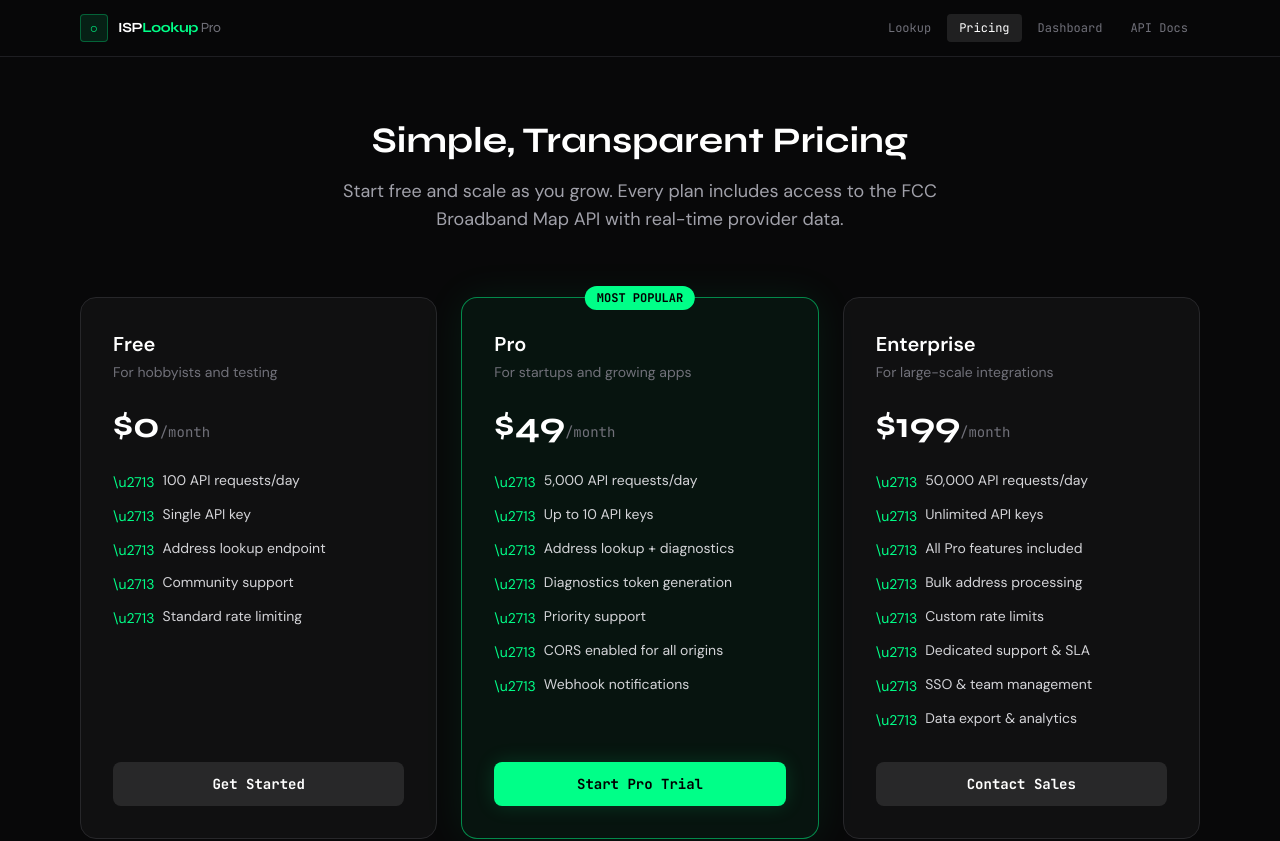
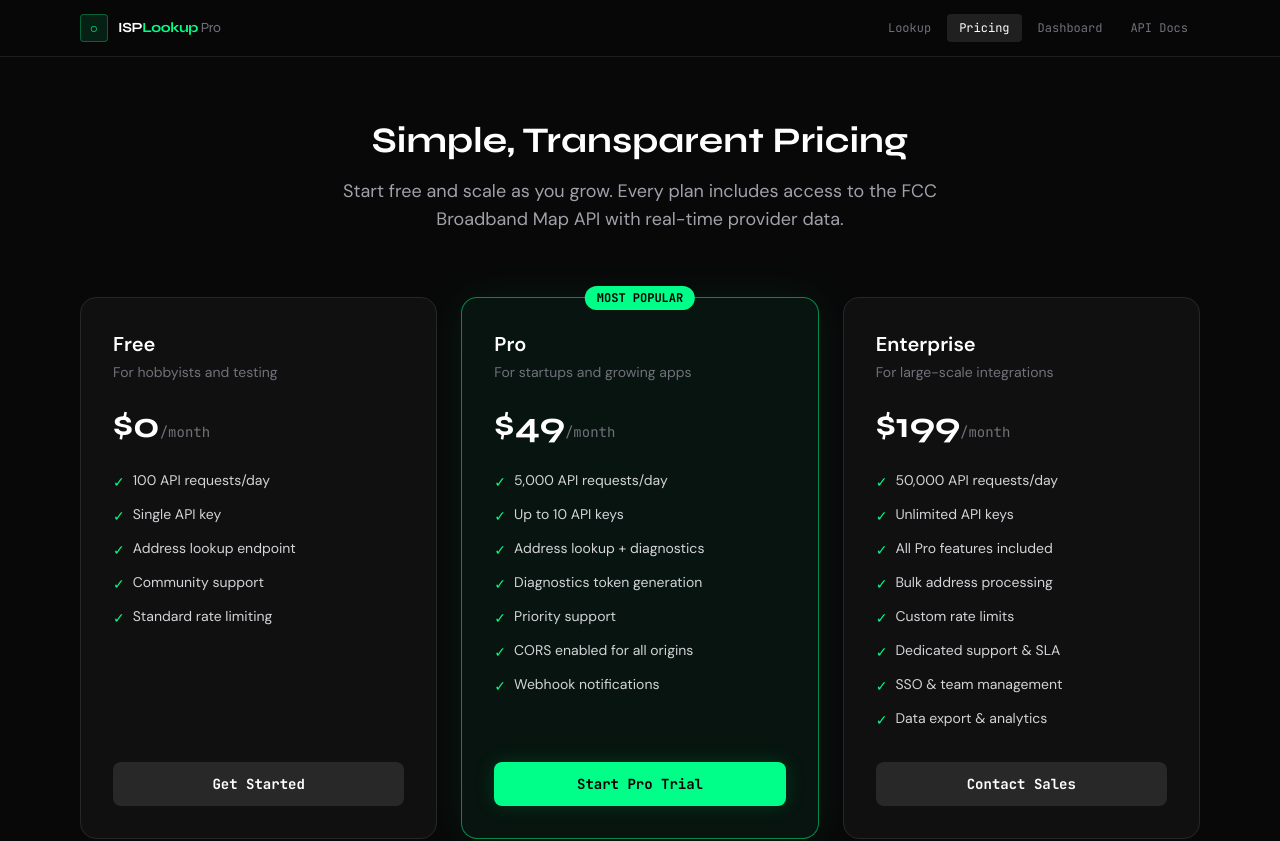
Before and after one commit to robertgrant-arch/isp-lookup-pro, a Next.js app: page /pricing in a window 1280 px wide. Shown: the top 841 px of the page. Built offline with nearby package versions, Linux system fonts and the light colour scheme.

Commit message:
fix: replace unicode escape with actual checkmark on pricing page

```diff
--- a/app/pricing/page.tsx
+++ b/app/pricing/page.tsx
@@ -91,7 +91,7 @@ export default function PricingPage() {
             <ul className="space-y-3 mb-8 flex-1">
               {plan.features.map((f) => (
                 <li key={f} className="flex items-start gap-2 text-sm text-zinc-300">
-                  <span className="text-accent-green mt-0.5">\u2713</span>
+                                <span className="text-accent-green mt-0.5">✓</span>
                   {f}
                 </li>
               ))}
```
